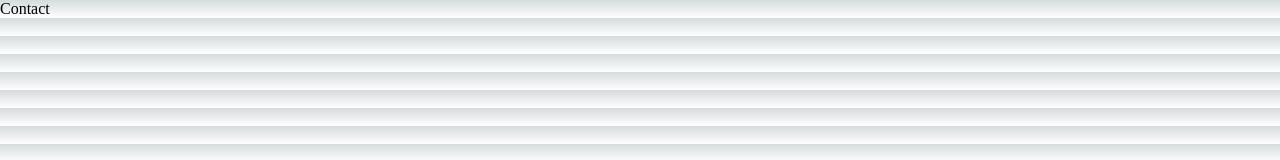
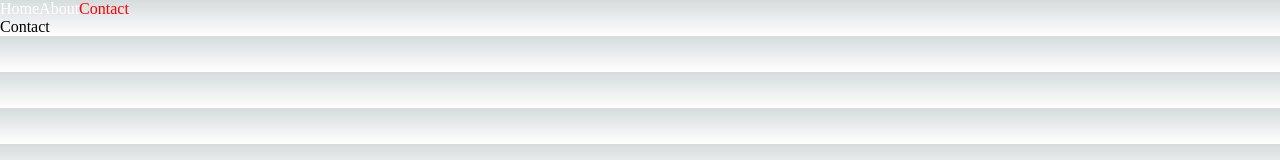
Before and after one commit to devPrzemyslawT/rsadvanced-w4e1-next-booking-app, a Next.js app: page /contact in a window 1280 px wide. Shown: the top 160 px of the page. Built offline with nearby package versions, Linux system fonts and the light colour scheme.

Commit message:
layout component created

```diff
--- /dev/null
+++ b/src/components/layouts/Main.js
@@ -0,0 +1,21 @@
+import Menu from "../Menu";
+import Head from "next/head";
+const Layout = ({ children }) => {
+	return (
+		<>
+			<Head>
+				<title>Create Next App</title>
+				<meta name='description' content='Generated by create next app' />
+				<meta name='viewport' content='width=device-width, initial-scale=1' />
+				<link rel='icon' href='/favicon.ico' />
+			</Head>
+
+			<div>
+				<Menu />
+				<div>{children}</div>
+			</div>
+		</>
+	);
+};
+
+export default Layout;
--- a/src/pages/_app.js
+++ b/src/pages/_app.js
@@ -1,5 +1,9 @@
-import '@/styles/globals.css'
-
+import "@/styles/globals.css";
+import MainLayout from "../components/layouts/Main";
 export default function App({ Component, pageProps }) {
-  return <Component {...pageProps} />
+	return (
+		<MainLayout>
+			<Component {...pageProps} />
+		</MainLayout>
+	);
 }
--- a/src/pages/about.js
+++ b/src/pages/about.js
@@ -1,3 +1,5 @@
+
+
 function About() {
 	return (
 		<div>
--- a/src/pages/contact.js
+++ b/src/pages/contact.js
@@ -1,8 +1,15 @@
+import Head from "next/head";
+
 function Contact() {
 	return (
-		<div>
-			<p>Contact</p>
-		</div>
+		<>
+			<Head>
+				<title>Contact</title>
+			</Head>
+			<div>
+				<p>Contact</p>
+			</div>
+		</>
 	);
 }
 
```
Also changed, not shown: src/pages/index.js (+1 -8 lines).
